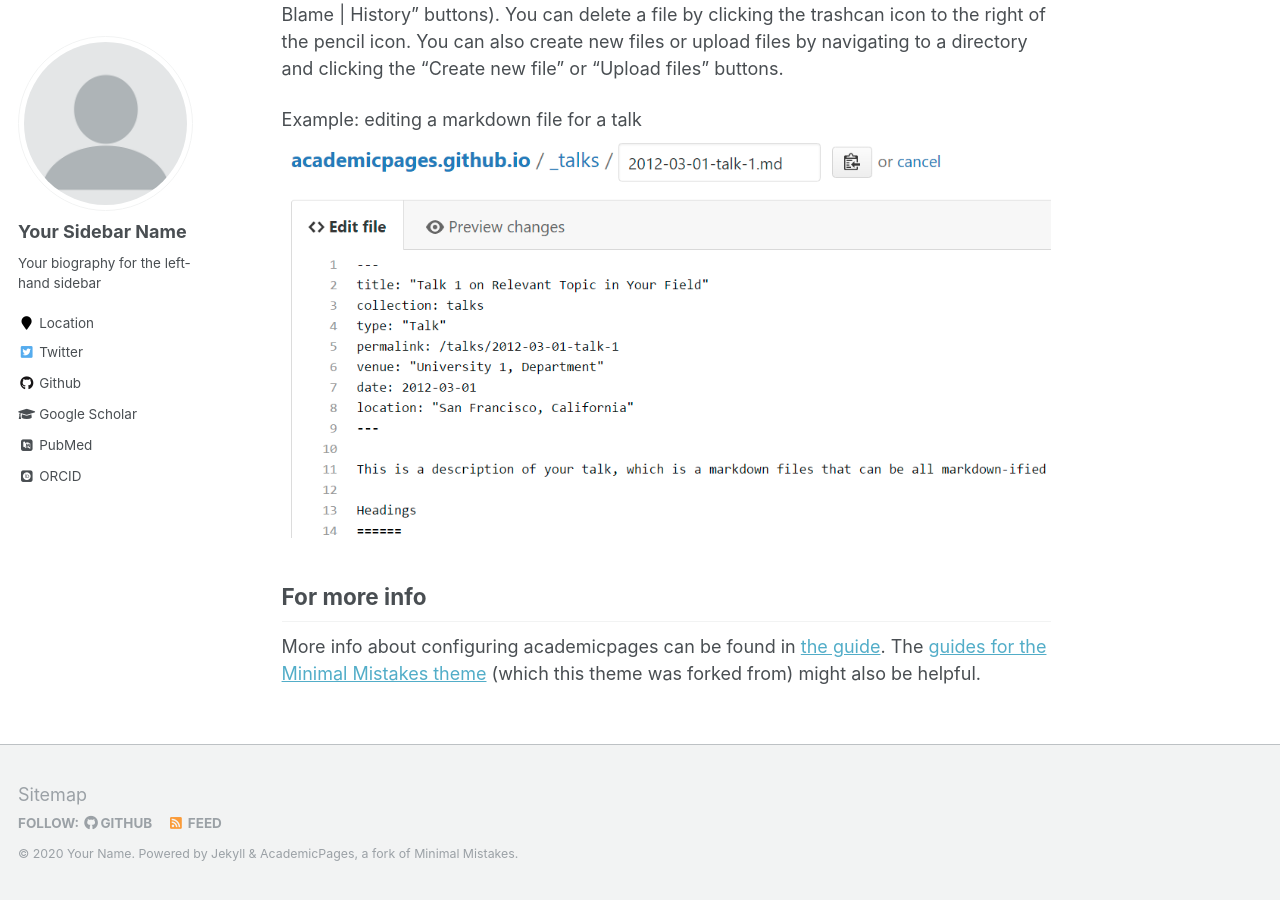
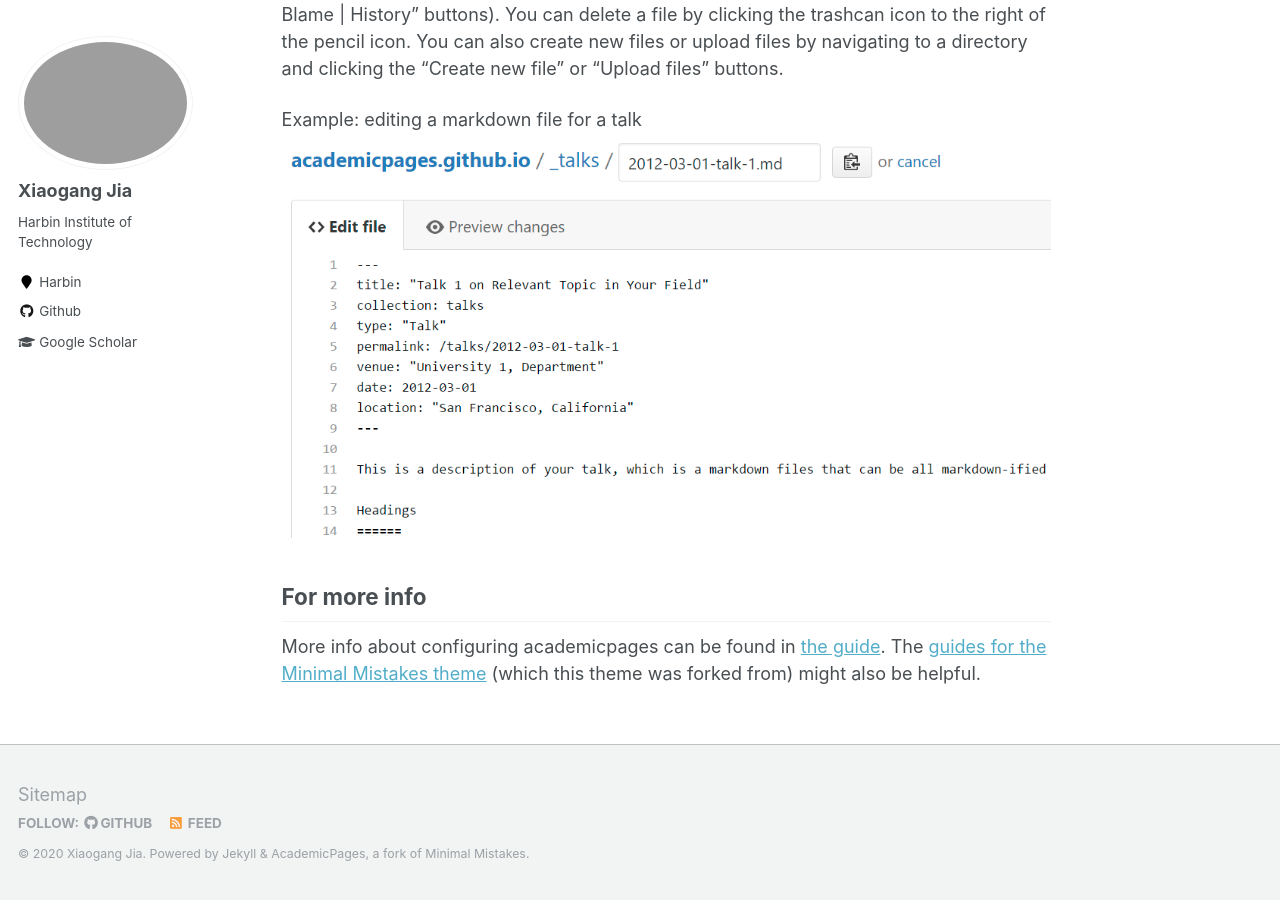
Before and after one commit to xiaogangjia/xiaogangjia.github.io, a Jekyll site: the page built from _pages/about.md, in a window 1280 px wide and 900 px high, scrolled down 2463 px. Built offline with Jekyll 4.4.1, drawn with Linux system fonts in a browser that asks for light colours; some web fonts are replaced; some of the changed text lies outside the part shown.

Commit message:
academic pages

```diff
--- a/_config.yml
+++ b/_config.yml
@@ -7,13 +7,13 @@
 
 # Site Settings
 locale                   : "en-US"
-title                    : "Your Name / Site Title"
+title                    : "Xiaogang Jia"
 title_separator          : "-"
-name                     : &name "Your Name"
-description              : &description "personal description"
-url                      : https://academicpages.github.io # the base hostname & protocol for your site e.g. "https://mmistakes.github.io"
+name                     : &name "Xiaogang Jia"
+description              : &description "Master at HIT"
+url                      : https://xiaogangjia.github.io/ # the base hostname & protocol for your site e.g. "https://mmistakes.github.io"
 baseurl                  : "" # the subpath of your site, e.g. "/blog"
-repository               : "academicpages/academicpages.github.io"
+repository               : "xiaogangjia.github.io"
 teaser                   :  # filename of teaser fallback teaser image placed in /images/, .e.g. "500x300.png"
 breadcrumbs              : false # true, false (default)
 words_per_minute         : 160
@@ -80,15 +80,15 @@ analytics:
 
 # Site Author
 author:
-  name             : "Your Sidebar Name"
-  avatar           : "profile.png"
-  bio              : "Your biography for the left-hand sidebar"
-  location         : "Location"
+  name             : "Xiaogang Jia"
+  avatar           : "David.png"
+  bio              : "Harbin Institute of Technology"
+  location         : "Harbin"
   employer         :
-  pubmed           : "https://www.ncbi.nlm.nih.gov/pubmed/?term=john+snow"
+  pubmed           : #"https://www.ncbi.nlm.nih.gov/pubmed/?term=john+snow"
   googlescholar    : "http://yourfullgooglescholarurl.com"
-  email            :
-  researchgate     :  # example: "https://www.researchgate.net/profile/yourprofile"
+  email            : #"18846827115@163.com"
+  researchgate     : # example: "https://www.researchgate.net/profile/yourprofile"
   uri              :
   bitbucket        :
   codepen          :
@@ -96,20 +96,20 @@ author:
   flickr           :
   facebook         :
   foursquare       :
-  github           : "academicpages"
+  github           : "xiaogangjia"
   google_plus      :
   keybase          :
   instagram        :
   impactstory      : #"https://profiles.impactstory.org/u/xxxx-xxxx-xxxx-xxxx"
   lastfm           :
   linkedin         :
-  orcid            : "http://orcid.org/yourorcidurl"
+  orcid            : #"http://orcid.org/yourorcidurl"
   pinterest        :
   soundcloud       :
   stackoverflow    : # http://stackoverflow.com/users/123456/username
   steam            :
   tumblr           :
-  twitter          : "replacethistwitterhandle"
+  twitter          : #"replacethistwitterhandle"
   vine             :
   weibo            :
   xing             :
```
